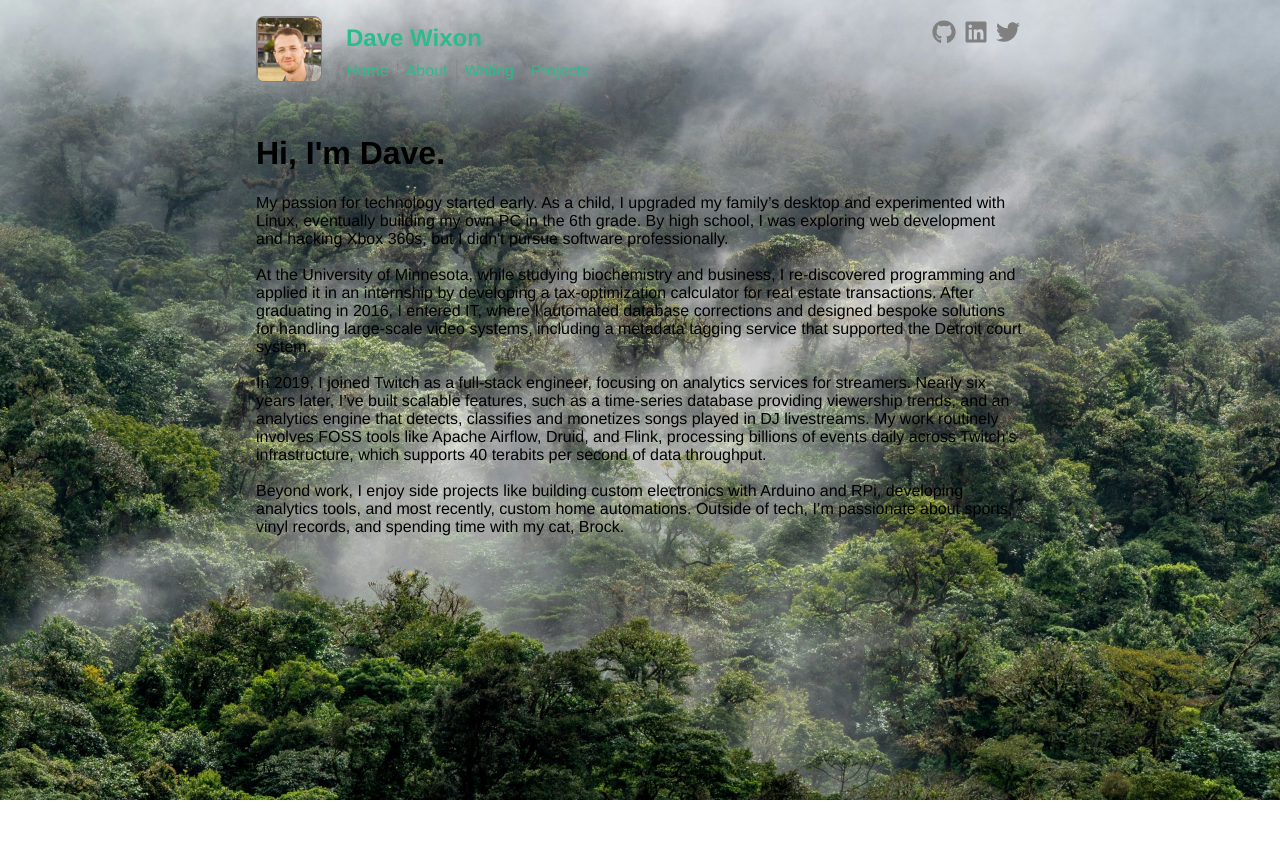
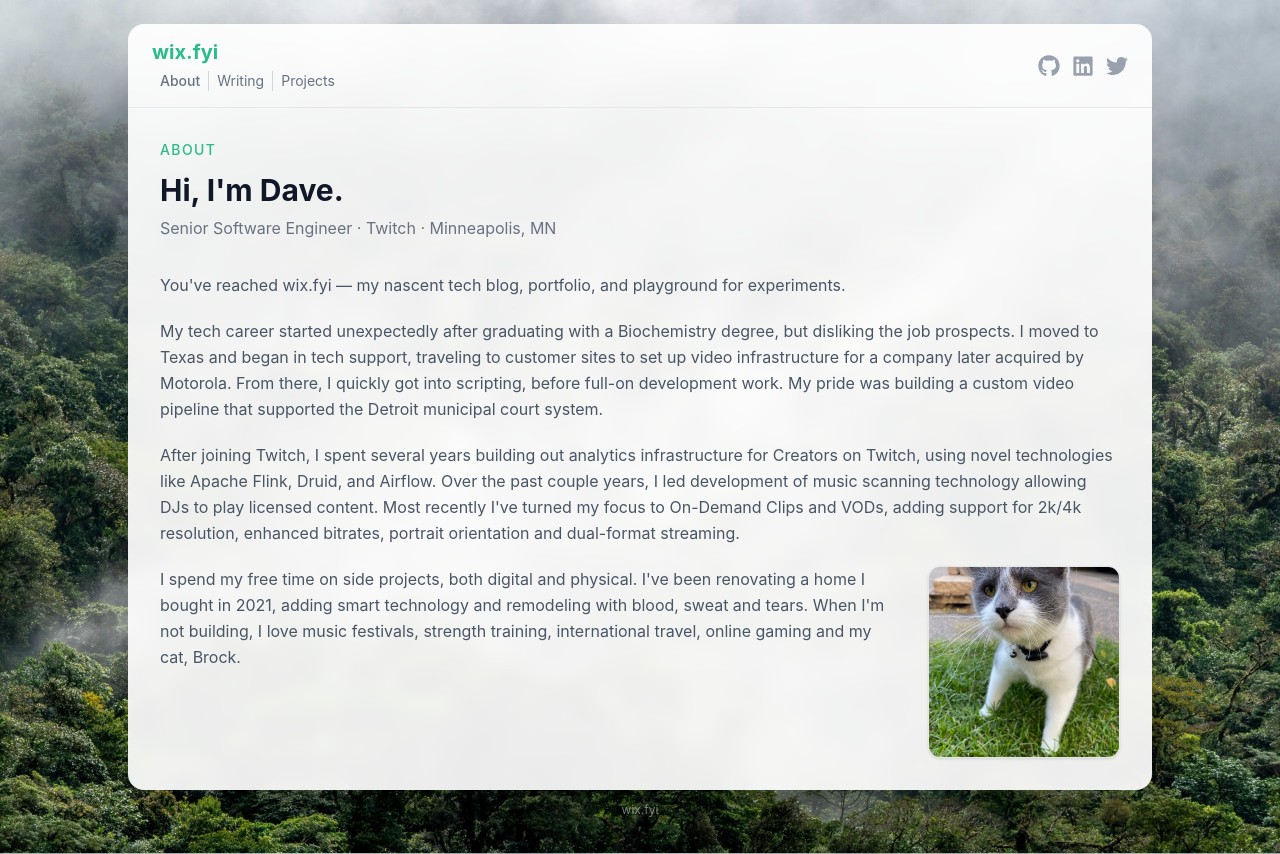
Before and after one commit to wickz80/wix.fyi, a Gatsby site: page /about in a window 1280 px wide. Before the commit the page ends 800 px from the top, so only its background shows below. Built offline with nearby package versions, Linux system fonts and the light colour scheme; Gatsby itself is replaced by a stand-in of ours.

Commit message:
polish, add backgrounds/images, consolidate pages, use tailwind

```diff
--- a/package.json
+++ b/package.json
@@ -20,6 +20,8 @@
     "typecheck": "tsc --noEmit"
   },
   "dependencies": {
+    "@tailwindcss/postcss": "^4.3.3",
+    "autoprefixer": "^10.6.1",
     "gatsby": "^5.16.1",
     "gatsby-plugin-google-gtag": "^5.16.0",
     "gatsby-plugin-image": "^3.16.0",
@@ -29,7 +31,8 @@
     "gatsby-source-filesystem": "^5.16.0",
     "gatsby-transformer-sharp": "^5.16.0",
     "react": "^18.2.0",
-    "react-dom": "^18.2.0"
+    "react-dom": "^18.2.0",
+    "tailwindcss": "^4.3.3"
   },
   "overrides": {
     "msgpackr": "^1.12.1"
--- /dev/null
+++ b/postcss.config.js
@@ -0,0 +1,5 @@
+module.exports = {
+  plugins: {
+    '@tailwindcss/postcss': {},
+  },
+};
--- a/src/components/navbar.css
+++ /dev/null
@@ -1,83 +0,0 @@
-.nav-link {
-    padding-top: 0.1rem;
-    padding-bottom: 0.1rem;
-    padding-left: 0.5rem;
-    padding-right: 0.5rem;
-    color: #2bbc8a;
-    text-decoration: none;
-    border-right: 1px dotted gray;
-
-    &:last-child {
-        border-right: none;
-    }
-}
-
-.link {
-    color: rgb(68, 68, 68)
-}
-
-.nav-link:hover {
-    text-decoration: underline;
-}
-
-.nav-bar {
-    margin-left: 1rem;
-}
-
-.thumbnail {
-    background-size: 64px 64px;
-    width: 64px;
-    height: 64px;
-    background-image: url("../images/thumbnail.png");
-    background-repeat: no-repeat;
-    border: 1px solid gray;
-
-    &.radius {
-        border-radius: 0.5rem;
-        overflow: hidden;
-    }
-}
-
-.nav-header {
-    display: flex;
-    flex-direction: row;
-    justify-content: space-between;
-    padding: 1rem;
-    border-radius: 0.25rem;
-
-}
-
-.nav-title {
-    display: flex;
-    color: #2bbc8a;
-    font-size: x-large;
-    padding: 0.5rem;
-    font-weight: 800;
-
-    p {
-        display: flex;
-        margin: 0rem;
-    }
-}
-
-.nav-links {
-    display: flex;
-    margin: auto;
-}
-
-.nav-main {
-    display: flex;
-    flex-direction: row;
-}
-
-.nav-external-links {
-    display: flex;
-
-    .social-icon {
-        width: 1.5rem;
-        height: 1.5rem;
-        margin: 0.25rem;
-        color: gray
-    }
-
-}
--- a/src/components/navbar.tsx
+++ b/src/components/navbar.tsx
@@ -1,50 +1,44 @@
-import { Link } from "gatsby-link"
-import { FaGithub, FaLinkedin, FaTwitter } from "react-icons/fa"
-import * as React from "react"
-import "./navbar.css"
+import { Link } from 'gatsby-link';
+import { FaGithub, FaLinkedin, FaTwitter } from 'react-icons/fa';
+import * as React from 'react';
+
+const NAV_LINKS = [
+  { to: '/about', label: 'About' },
+  { to: '/writing', label: 'Writing' },
+  { to: '/projects', label: 'Projects' },
+];
 
 const Navbar: React.FC = () => (
-  <div className="nav-header">
-
-
-    <div className="nav-main">
-      <div className="thumbnail radius">
-        <div className="thumbnail" />
-      </div>
-      <div className="nav-bar">
-
-        <div className="nav-title">
-          <p>Dave Wixon</p>
-        </div>
-        <div className="nav-links">
-          <Link className="nav-link" to="/">
-            Home
-          </Link>
-          <Link className="nav-link" to="/about">
-            About
-          </Link>
-          <Link className="nav-link" to="/writing">
-            Writing
-          </Link>
-          <Link className="nav-link" to="/projects">
-            Projects
-          </Link>
-        </div>
+  <header className="flex items-center justify-between px-6 py-4 border-b border-gray-200">
+    <div className="flex items-center gap-4">
+      <div>
+        <Link to="/" className="text-xl font-bold text-brand leading-tight hover:opacity-80 transition-opacity">wix.fyi</Link>
+        <nav className="flex items-center mt-1.5">
+          {NAV_LINKS.map(({ to, label }, i) => (
+            <Link
+              key={to}
+              to={to}
+              className={`text-sm text-gray-500 hover:text-brand transition-colors px-2 leading-none${i < NAV_LINKS.length - 1 ? ' border-r border-gray-300' : ''}`}
+              activeClassName="text-brand font-medium"
+            >
+              {label}
+            </Link>
+          ))}
+        </nav>
       </div>
     </div>
-
-    <div className="nav-external-links">
-      <a href="https://github.com/wickz80">
-        <FaGithub className="social-icon" />
+    <div className="flex items-center gap-3">
+      <a href="https://github.com/wickz80" aria-label="GitHub" target="_blank" rel="noopener noreferrer" className="text-gray-400 hover:text-gray-700 transition-colors">
+        <FaGithub size={22} />
       </a>
-      <a href="https://www.linkedin.com/in/david-wixon/">
-        <FaLinkedin className="social-icon" />
+      <a href="https://www.linkedin.com/in/david-wixon/" aria-label="LinkedIn" target="_blank" rel="noopener noreferrer" className="text-gray-400 hover:text-gray-700 transition-colors">
+        <FaLinkedin size={22} />
       </a>
-      <a href="https://twitter.com/twg_jack">
-        <FaTwitter className="social-icon" />
+      <a href="https://twitter.com/twg_jack" aria-label="Twitter" target="_blank" rel="noopener noreferrer" className="text-gray-400 hover:text-gray-700 transition-colors">
+        <FaTwitter size={22} />
       </a>
     </div>
-  </div>
-)
+  </header>
+);
 
-export default Navbar
+export default Navbar;
--- a/src/components/page-container.css
+++ /dev/null
@@ -1,17 +0,0 @@
-.page {
-    margin: auto;
-    max-width: 800px;
-    min-height: 95vh;
-    font-family: "Avant Garde", Helvetica, Arial;
-}
-
-.footer {
-    font-family: "Avant Garde", Helvetica, Arial;
-    margin: auto;
-    max-width: 800px;
-    font-size: small;
-}
-
-.container {
-    padding: 1rem;
-}
--- a/src/components/page-container.tsx
+++ b/src/components/page-container.tsx
@@ -1,24 +1,23 @@
-
 import React, { ReactNode } from 'react';
 import Navbar from './navbar';
-import './page-container.css';
 
 interface PageContainerProps {
   children: ReactNode;
 }
 
 const PageContainer: React.FC<PageContainerProps> = ({ children }) => {
-  return (<>
-    <div className="page">
-      <Navbar />
-      <div className="container" >
-        {children}
+  return (
+    <div className="min-h-screen flex flex-col py-6 px-4">
+      <div className="max-w-5xl w-full mx-auto flex flex-col flex-1 bg-white/92 backdrop-blur-sm rounded-2xl shadow-2xl overflow-hidden">
+        <Navbar />
+        <main className="px-8 py-8 flex-1">
+          {children}
+        </main>
       </div>
+      <footer className="max-w-5xl w-full mx-auto text-center text-white/50 text-xs py-3">
+        wix.fyi
+      </footer>
     </div>
-
-    <div className="footer">wix.fyi</div>
-
-  </>
   );
 };
 
--- a/src/pages/about.tsx
+++ b/src/pages/about.tsx
@@ -2,30 +2,51 @@ import React from 'react';
 import PageContainer from '../components/page-container';
 import { HeadProps } from 'gatsby';
 
-const AboutPage: React.FC = () =>
-    <PageContainer>
-        <div>
-            <h1>Hi, I'm Dave.</h1>
-            <p>
-                My passion for technology started early. As a child, I upgraded my family’s desktop and experimented with Linux, eventually building my own PC in the 6th grade. By high school, I was exploring web development and hacking Xbox 360s, but I didn't pursue software professionally.
-                <br />
-                <br />
-                At the University of Minnesota, while studying biochemistry and business, I re-discovered programming and applied it in an internship by developing a tax-optimization calculator for real estate transactions. After graduating in 2016, I entered IT, where I automated database corrections and designed bespoke solutions for handling large-scale video systems, including a metadata tagging service that supported the Detroit court system.
-                <br />
-                <br />
-                In 2019, I joined Twitch as a full-stack engineer, focusing on analytics services for streamers. Nearly six years later, I’ve built scalable features, such as a time-series database providing viewership trends, and an analytics engine that detects, classifies and monetizes songs played in DJ livestreams. My work routinely involves FOSS tools like Apache Airflow, Druid, and Flink, processing billions of events daily across Twitch's infrastructure, which supports 40 terabits per second of data throughput.
-                <br />
-                <br />
-                Beyond work, I enjoy side projects like building custom electronics with Arduino and RPi, developing analytics tools, and most recently, custom home automations. Outside of tech, I’m passionate about sports, vinyl records, and spending time with my cat, Brock.
-
-            </p>
+const AboutPage: React.FC = () => (
+  <PageContainer>
+    <div>
+      <p className="text-sm font-medium text-brand uppercase tracking-widest mb-3">About</p>
+      <h1 className="text-3xl font-bold text-gray-900 mb-2">Hi, I'm Dave.</h1>
+      <p className="text-gray-500 mb-8">Senior Software Engineer · Twitch · Minneapolis, MN</p>
+      <div className="space-y-5 text-gray-600 leading-relaxed">
+        <p>
+          You've reached wix.fyi — my nascent tech blog, portfolio, and playground for experiments.
+        </p>
+        <p>
+          My tech career started unexpectedly after graduating with a Biochemistry degree, but
+          disliking the job prospects. I moved to Texas and began in tech support, traveling to
+          customer sites to set up video infrastructure for a company later acquired by Motorola.
+          From there, I quickly got into scripting, before full-on development work. My pride was
+          building a custom video pipeline that supported the Detroit municipal court system.
+        </p>
+        <p>
+          After joining Twitch, I spent several years building out analytics infrastructure for
+          Creators on Twitch, using novel technologies like Apache Flink, Druid, and Airflow. Over
+          the past couple years, I led development of music scanning technology allowing DJs to play
+          licensed content. Most recently I've turned my focus to On-Demand Clips and VODs, adding
+          support for 2k/4k resolution, enhanced bitrates, portrait orientation and dual-format
+          streaming.
+        </p>
+        <div className="flex flex-col sm:flex-row items-start gap-6">
+          <p className="flex-1">
+            I spend my free time on side projects, both digital and physical. I've been renovating a
+            home I bought in 2021, adding smart technology and remodeling with blood, sweat and tears.
+            When I'm not building, I love music festivals, strength training, international travel,
+            online gaming and my cat, Brock.
+          </p>
+          <img
+            src="/brock.jpg"
+            alt="Brock the cat"
+            className="w-full sm:w-48 sm:h-48 rounded-xl object-cover border border-gray-200 shadow-sm flex-shrink-0"
+          />
         </div>
-    </PageContainer>
+      </div>
+    </div>
+  </PageContainer>
+);
 
 export default AboutPage;
 
 export function Head(props: HeadProps) {
-    return (
-        <title>About</title>
-    )
+  return <title>About · wix.fyi</title>;
 }
--- a/src/pages/index.tsx
+++ b/src/pages/index.tsx
@@ -1,14 +1,56 @@
-import * as React from "react"
-import type { HeadFC, PageProps } from "gatsby"
-import PageContainer from "../components/page-container"
+import * as React from 'react';
+import type { HeadFC, PageProps } from 'gatsby';
+import { Link } from 'gatsby-link';
+import PageContainer from '../components/page-container';
 
 const IndexPage: React.FC<PageProps> = () => (
   <PageContainer>
-    <h1>Hello!</h1>
-    You've reached wix.fyi. This site serves as a tech blog, online portfolio, and experiment to play with shiny new web frameworks and technologies.
+    <div className="flex flex-col sm:flex-row items-start gap-10">
+
+      {/* Identity + bio */}
+      <div className="flex-1">
+        <h1 className="text-4xl font-bold text-gray-900 leading-tight mb-2">
+          Dave Wixon
+        </h1>
+        <p className="text-lg text-gray-600 font-medium mb-6">
+          Senior Software Engineer · Twitch · Minneapolis, MN
+        </p>
+        <p className="text-gray-600 leading-relaxed mb-8">
+          I build analytics and video infrastructure at Twitch, tinker with electronics and home automation,
+          and collect vinyl. This is my corner of the internet.
+        </p>
+        <div className="flex gap-4">
+          <Link
+            to="/about"
+            className="px-5 py-2.5 bg-brand text-white text-sm font-medium rounded-lg hover:opacity-90 transition-opacity"
+          >
+            About me
+          </Link>
+          <Link
+            to="/projects"
+            className="px-5 py-2.5 border border-gray-300 text-gray-700 text-sm font-medium rounded-lg hover:border-brand hover:text-brand transition-colors"
+          >
+            Projects
+          </Link>
+        </div>
+      </div>
+
+      {/* Photo */}
+      <img
+        src="/self.jpg"
+        alt="Dave Wixon"
+        className="w-full sm:w-72 sm:h-[345px] rounded-2xl object-cover border border-gray-200 shadow-md flex-shrink-0"
+      />
+
+    </div>
   </PageContainer>
-)
+);
 
-export default IndexPage
+export default IndexPage;
 
-export const Head: HeadFC = () => <title>Home Page</title>
+export const Head: HeadFC = () => (
+  <>
+    <title>Dave Wixon</title>
+    <meta name="description" content="Senior Software Engineer at Twitch. Tech blog, portfolio, and playground for experiments." />
+  </>
+);
--- a/src/pages/projects.tsx
+++ b/src/pages/projects.tsx
@@ -2,6 +2,14 @@ import React, { useState } from 'react';
 import PageContainer from '../components/page-container';
 import { HeadProps } from 'gatsby';
 import GravityModal from '../components/gravity-modal';
+
+const projects = [
+  {
+    title: 'Gravity',
+    description: 'Interactive gravity simulation — click and hold to spawn balls that bend flowing field lines. Built with WebGL canvas.',
+    tag: 'WebGL · Canvas',
+  },
+];
 
 const ProjectsPage: React.FC = () => {
   const [isGravityModalOpen, setIsGravityModalOpen] = useState(false);
@@ -10,24 +18,25 @@ const ProjectsPage: React.FC = () => {
     <>
       <PageContainer>
         <div>
-                    <h1>Projects</h1>
-                    <p>
-                        Here are some of my projects:
-                    </p>
-                    <ul>
-                        <li>
-                            <a
-                                href="#"
-                                onClick={(e) => {
-                                    e.preventDefault();
-                                    setIsGravityModalOpen(true);
-                                }}
-                                style={{ cursor: 'pointer' }}
+          <p className="text-sm font-medium text-brand uppercase tracking-widest mb-3">Work</p>
+          <h1 className="text-3xl font-bold text-gray-900 mb-8">Projects</h1>
+          <div className="grid gap-4">
+            <button
+              onClick={() => setIsGravityModalOpen(true)}
+              className="w-full text-left p-5 rounded-xl border border-gray-200 hover:border-brand/50 hover:shadow-md transition-all group cursor-pointer bg-transparent"
             >
-                                Gravity
-                            </a> - Experiments with WebGL
-                        </li>
-                    </ul>
+              <div className="flex items-start justify-between gap-4">
+                <div>
+                  <p className="text-xs font-medium text-gray-400 uppercase tracking-wide mb-1">{projects[0].tag}</p>
+                  <h2 className="text-lg font-semibold text-gray-900 group-hover:text-brand transition-colors mb-1">
+                    {projects[0].title}
+                  </h2>
+                  <p className="text-sm text-gray-500">{projects[0].description}</p>
+                </div>
+                <span className="text-brand text-sm font-medium whitespace-nowrap pt-1">Launch →</span>
+              </div>
+            </button>
+          </div>
         </div>
       </PageContainer>
       <GravityModal
@@ -36,12 +45,10 @@ const ProjectsPage: React.FC = () => {
       />
     </>
   );
-}
+};
 
 export default ProjectsPage;
 
 export function Head(props: HeadProps) {
-    return (
-        <title>Projects</title>
-    )
+  return <title>Projects · wix.fyi</title>;
 }
--- a/src/pages/writing.tsx
+++ b/src/pages/writing.tsx
@@ -1,20 +1,35 @@
 import React from 'react';
 import PageContainer from '../components/page-container';
-import { Link } from 'gatsby-link';
 import { HeadProps } from 'gatsby';
 
-const WritingPage: React.FC = () =>
-    <PageContainer>
-        <div>
-            <h1>Writing</h1>
-            <p>This page is a work in progress. I recently contributed to the <Link className='link' to='https://blog.twitch.tv/en/2023/09/28/twitch-state-of-engineering-2023/'>Twitch State of Engineering blog post;</Link> you can read that while you wait! </p>
-        </div>
-    </PageContainer>
+const WritingPage: React.FC = () => (
+  <PageContainer>
+    <div>
+      <p className="text-sm font-medium text-brand uppercase tracking-widest mb-3">Writing</p>
+      <h1 className="text-3xl font-bold text-gray-900 mb-8">Posts</h1>
+
+      <a
+        href="https://blog.twitch.tv/en/2023/09/28/twitch-state-of-engineering-2023/"
+        target="_blank"
+        rel="noopener noreferrer"
+        className="block p-5 rounded-xl border border-gray-200 hover:border-brand/50 hover:shadow-md transition-all group mb-8"
+      >
+        <p className="text-xs font-medium text-brand uppercase tracking-wide mb-1">Twitch Engineering Blog · 2023</p>
+        <h2 className="text-lg font-semibold text-gray-900 group-hover:text-brand transition-colors mb-1">
+          Twitch State of Engineering 2023
+        </h2>
+        <p className="text-sm text-gray-500">
+          A look at Twitch's engineering organization, infrastructure, and what we built in 2023.
+        </p>
+      </a>
+
+      <p className="text-gray-400 text-sm italic">More posts coming soon.</p>
+    </div>
+  </PageContainer>
+);
 
 export default WritingPage;
 
 export function Head(props: HeadProps) {
-    return (
-        <title>Writing</title>
-    )
+  return <title>Writing · wix.fyi</title>;
 }
--- a/src/styles/global.css
+++ b/src/styles/global.css
@@ -1,3 +1,9 @@
+@import "tailwindcss";
+
+@theme {
+  --color-brand: #2bbc8a;
+}
+
 html, body {
     margin: 0;
     padding: 0;
--- a/src/typings.d.ts
+++ b/src/typings.d.ts
@@ -1 +1,5 @@
 declare module '*.module.css';
+declare module '*.png' {
+  const value: string;
+  export default value;
+}
```
Also changed, not shown: src/pages/404.tsx (+22 -46 lines), static/brock.jpg (added), static/self.jpg (added), 2 other files. Lines whose indentation alone changed are shown as unchanged.
